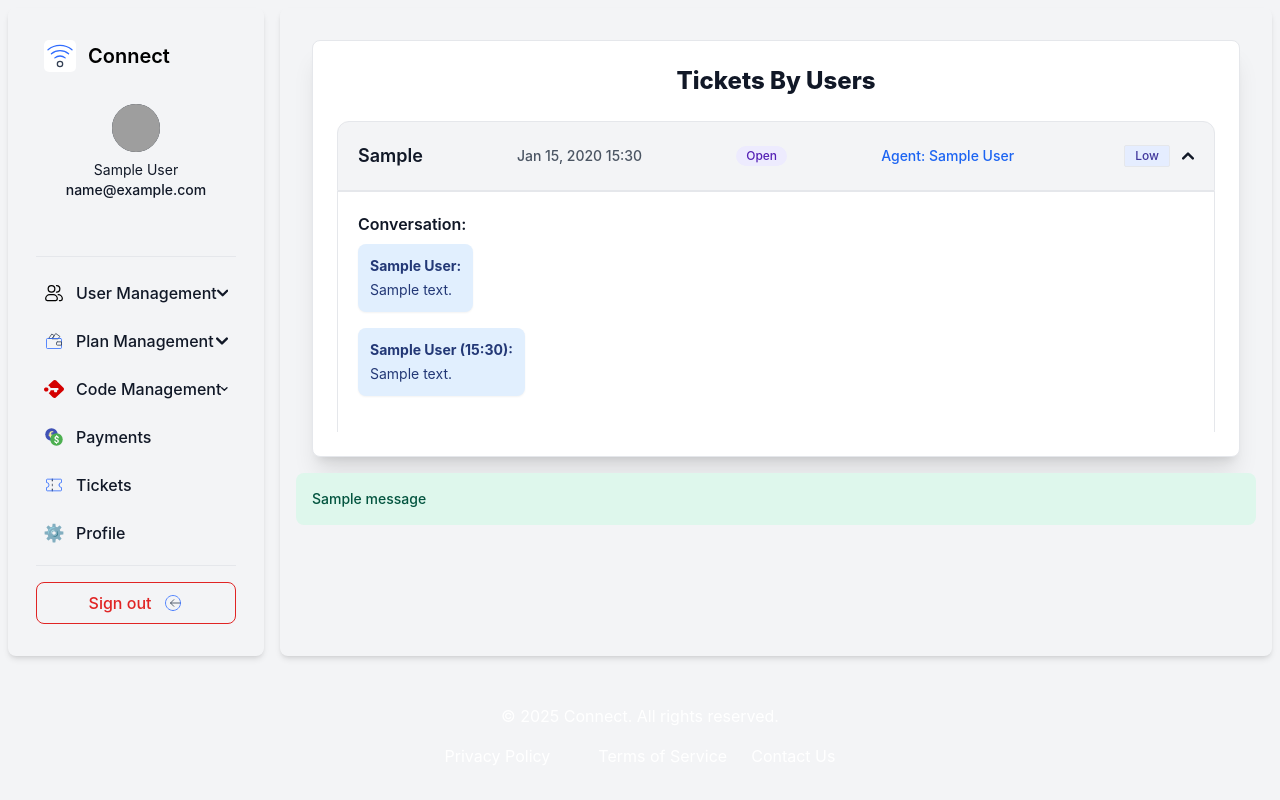
After one commit to thomaspt2016/Wifi-Collection, a Django app: page /owner/ticket in a window 1280 px wide, after a click that opens the changed part. The commit adds this page. Run offline with Django 5.2, Linux system fonts and the light colour scheme; a user stored in the database is signed in; tables that the repository leaves empty hold one stand-in row (values such as "Sample post"); one stand-in notice (Sample message) is shown; some libraries are stand-ins or nearby versions; grey boxes are pictures that could not be loaded.

Commit message:
owner ticket completed

```diff
--- a/owner/urls.py
+++ b/owner/urls.py
@@ -37,6 +37,7 @@ urlpatterns = [
     path('userupanddown/<int:id>',views.UserPromotions.as_view(),name='userupanddown'),
     path('profiledetail/<int:id>', views.ProfiledetailView.as_view(), name='profiledetails'),
     path('updateagentbuildings/<int:id>/', views.update_agent_buildings.as_view(), name='updateagentbuildings'),
+    path('ticket', views.TicketView.as_view(), name='ticket'),
 ]
 
 if settings.DEBUG:
--- a/owner/views.py
+++ b/owner/views.py
@@ -5,7 +5,7 @@ from django.views import View
 from django.http import HttpResponse
 from django.contrib import messages
 from django.contrib.auth.mixins import LoginRequiredMixin
-from common.models import CustomUser,InternetPlan,CodePoool,WifiCodeUpload,Profile,Payment,Building
+from common.models import CustomUser,InternetPlan,CodePoool,WifiCodeUpload,Profile,Payment,Building,Ticketing,TicketUpdates
 from django.core.paginator import Paginator, EmptyPage, PageNotAnInteger
 from django.db.models import Q,Count
 from common.forms import InternetPlanForm
@@ -492,3 +492,9 @@ class update_agent_buildings(LoginRequiredMixin, View):
             return redirect('owner:collectionagents')
         except:
             return redirect('owner:collectionagents')
+
+
+class TicketView(LoginRequiredMixin, View):
+    def get(self, request):
+        ticketdetails = Ticketing.objects.all().prefetch_related('updates').order_by('-ticketdate')
+        return render(request, 'owner/tickets.html', {'ticketdetails': ticketdetails})
--- a/templates/owner/ownhom.html
+++ b/templates/owner/ownhom.html
@@ -251,7 +251,7 @@
                     </li>
 
                     <li>
-                        <a href="{% url 'owner:payments' %}"
+                        <a href="{% url 'owner:ticket' %}"
                             class="flex items-center p-2 text-gray-900 rounded-lg dark:text-white hover:bg-teal-50 dark:hover:bg-gray-700 group">
                             <img class="flex-shrink-0 w-5 h-5 text-gray-500 transition duration-75 dark:text-gray-400 group-hover:text-teal-900 dark:group-hover:text-white"
                                 src="{% static 'client icons/ticket.svg' %}" alt="Payments icon" />
--- /dev/null
+++ b/templates/owner/tickets.html
@@ -0,0 +1,151 @@
+{% extends 'owner/ownhom.html' %}
+{% load static %}
+
+{% block title %}
+<title>Ticket Management</title>
+{% endblock %}
+
+{% block content %}
+<div class="p-4">
+    <div class="w-full">
+        {% if ticketdetails %}
+        <div class="bg-white dark:bg-gray-700 rounded-lg shadow-xl border border-gray-200 dark:border-gray-600 p-6">
+            <h2 class="text-2xl font-extrabold text-gray-900 dark:text-white mb-6 text-center">
+                Tickets By Users
+            </h2>
+            <div id="tickets-accordion" data-accordion="collapse">
+                {% for tic in ticketdetails %}
+                <h2 id="accordion-heading-{{ tic.ticketid }}">
+                    <button type="button" class="flex items-center justify-between w-full p-5 font-medium
+                    rtl:text-right text-gray-500 border border-gray-200 {% if not forloop.last %}border-b-0{% endif %}
+                    rounded-t-xl focus:ring-4 focus:ring-gray-200 dark:focus:ring-gray-800 dark:border-gray-700 dark:text-gray-400
+                    hover:bg-gray-100 dark:hover:bg-gray-800 gap-3" data-accordion-target="#accordion-body-{{ tic.ticketid }}"
+                    aria-expanded="false" aria-controls="accordion-body-{{ tic.ticketid }}">
+                        <div class="flex flex-wrap items-center justify-between w-full">
+                            <span class="text-lg font-semibold text-gray-900 dark:text-white">{{ tic.ticketsubj }}</span>
+                            <h6 class="text-sm text-gray-600 dark:text-gray-400 ms-auto me-4">{{ tic.ticketdate|date:"M d, Y H:i" }}</h6>
+                            {% if tic.ticketstatus == "Open" %}
+                            <span class="bg-purple-100 text-purple-800 text-xs font-medium px-2.5 py-0.5 rounded-full dark:bg-purple-900 dark:text-purple-300">Open</span>
+                            {% elif tic.ticketstatus == "Closed" %}
+                            <span class="bg-green-100 text-green-800 text-xs font-medium px-2.5 py-0.5 rounded-full dark:bg-green-900 dark:text-green-300">Closed</span>
+                            {% elif tic.ticketstatus == "In Progress" %}
+                            <span class="bg-yellow-100 text-yellow-800 text-xs font-medium px-2.5 py-0.5 rounded-full dark:bg-yellow-900 dark:text-yellow-300">In Progress</span>
+                            {% endif %}
+                            <h6 class="text-sm text-blue-600 dark:text-blue-400 ms-4">Agent: {% if tic.ticketto %}{{ tic.ticketto.first_name }} {{ tic.ticketto.last_name }}{% else %}Unassigned{% endif %}</h6>
+
+                            {% if tic.ticketpriority == "low" %}
+                            <span class="bg-indigo-100 text-indigo-800 text-xs font-medium px-2.5 py-0.5 rounded-sm dark:bg-gray-700 dark:text-indigo-400 border border-indigo-400 ms-4">Low</span>
+                            {% elif tic.ticketpriority == "medium" %}
+                            <span class="bg-yellow-100 text-yellow-800 text-xs font-medium px-2.5 py-0.5 rounded-sm dark:bg-gray-700 dark:text-yellow-300 border border-yellow-300 ms-4">Medium</span>
+                            {% elif tic.ticketpriority == "high" %}
+                            <span class="bg-green-100 text-green-800 text-xs font-medium px-2.5 py-0.5 rounded-sm dark:bg-gray-700 dark:text-green-400 border border-green-400 ms-4">High</span>
+                            {% elif tic.ticketpriority == "urgent" %}
+                            <span class="bg-red-100 text-red-800 text-xs font-medium px-2.5 py-0.5 rounded-sm dark:bg-gray-700 dark:text-red-400 border border-red-400 ms-4">Urgent</span>
+                            {% endif %}
+                        </div>
+                        <svg data-accordion-icon class="w-3 h-3 rotate-180 shrink-0" aria-hidden="true" xmlns="http://www.w3.org/2000/svg" fill="none" viewBox="0 0 10 6">
+                            <path stroke="currentColor" stroke-linecap="round" stroke-linejoin="round" stroke-width="2" d="M9 5 5 1 1 5"/>
+                        </svg>
+                    </button>
+                </h2>
+                <div id="accordion-body-{{ tic.ticketid }}" class="hidden" aria-labelledby="accordion-heading-{{ tic.ticketid }}">
+                    <div class="p-5 border border-b-0 border-gray-200 dark:border-gray-700 dark:bg-gray-900">
+                        <h4 class="text-md font-semibold text-gray-900 dark:text-white mb-2">Conversation:</h4>
+
+                        <div class="flex justify-start mb-4">
+                            <div class="bg-blue-100 dark:bg-blue-800 dark:bg-opacity-50 text-blue-900 dark:text-blue-200 p-3 rounded-lg max-w-2/3 shadow-sm">
+                                <p class="font-bold text-sm mb-1">{{ tic.ticketraised.first_name }} {{ tic.ticketraised.last_name }}:</p>
+                                <p class="text-sm">{{ tic.ticketdesc }}</p>
+                                {% if tic.ticketfile_basename %}
+                                <p class="text-xs text-blue-700 dark:text-blue-300 mt-1">
+                                    Attachment: <a href="{{ tic.ticketfile.url }}" target="_blank" class="hover:underline">{{ tic.ticketfile_basename }}</a>
+                                </p>
+                                {% endif %}
+                            </div>
+                        </div>
+
+                        {% if tic.updates.all %}
+                            {% for update in tic.updates.all %}
+                                {% if update.ticketupdateby == tic.ticketraised %}
+                                    <div class="flex justify-start mb-4">
+                                        <div class="bg-blue-100 dark:bg-blue-800 dark:bg-opacity-50 text-blue-900 dark:text-blue-200 p-3 rounded-lg max-w-2/3 shadow-sm">
+                                            <p class="font-bold text-sm mb-1">{{ tic.ticketraised.first_name }} {{ tic.ticketraised.last_name }} ({{ update.ticketupdate|date:"H:i" }}):</p>
+                                            <p class="text-sm">{{ update.ticketupdatedesc }}</p>
+                                            {% if update.ticketupdatefile_basename %}
+                                            <p class="text-xs text-blue-700 dark:text-blue-300 mt-1">
+                                                Attachment: <a href="{{ update.ticketupdatefile.url }}" target="_blank" class="hover:underline">{{ update.ticketupdatefile_basename }}</a>
+                                            </p>
+                                            {% endif %}
+                                        </div>
+                                    </div>
+                                {% else %}
+                                    <div class="flex justify-end mb-4">
+                                        <div class="bg-gray-100 dark:bg-gray-600 dark:bg-opacity-50 text-gray-900 dark:text-gray-200 p-3 rounded-lg max-w-2/3 shadow-sm">
+                                            <p class="font-bold text-sm mb-1">
+                                                {% if update.ticketupdateby %}{{ update.ticketupdateby.first_name }} {{ update.ticketupdateby.last_name }}{% else %}Agent{% endif %} ({{ update.ticketupdate|date:"H:i" }}):
+                                            </p>
+                                            <p class="text-sm">{{ update.ticketupdatedesc }}</p>
+                                            {% if update.ticketupdatefile_basename %}
+                                            <p class="text-xs text-gray-700 dark:text-gray-300 mt-1">
+                                                Attachment: <a href="{{ update.ticketupdatefile.url }}" target="_blank" class="hover:underline">{{ update.ticketupdatefile_basename }}</a>
+                                            </p>
+                                            {% endif %}
+                                        </div>
+                                    </div>
+                                {% endif %}
+                            {% endfor %}
+                        {% endif %}
+                    </div>
+                </div>
+                {% endfor %}
+            </div>
+        </div>
+        {% else %}
+        <div class="bg-white dark:bg-gray-700 rounded-lg shadow-xl border border-gray-200 dark:border-gray-600 p-6">
+            <h2 class="text-2xl font-extrabold text-gray-900 dark:text-white mb-6 text-center">
+                No tickets found.
+            </h2>
+        </div>
+        {% endif %}
+    </div>
+</div>
+
+{% if messages %}
+    <div class="mb-4">
+        {% for message in messages %}
+            <div class="p-4 mb-4 text-sm rounded-lg message-alert
+                {% if message.tags == 'success' %}
+                    bg-green-100 text-green-800 dark:bg-green-800 dark:text-green-200
+                {% elif message.tags == 'error' %}
+                    bg-red-100 text-red-800 dark:bg-red-800 dark:text-red-200
+                {% elif message.tags == 'warning' %}
+                    bg-yellow-100 text-yellow-800 dark:bg-yellow-800 dark:text-yellow-200
+                {% elif message.tags == 'info' %}
+                    bg-blue-100 text-blue-800 dark:bg-blue-800 dark:text-blue-200
+                {% else %}
+                    bg-gray-100 text-gray-800 dark:bg-gray-800 dark:text-gray-200
+                {% endif %}" role="alert">
+                <span class="font-medium">{{ message }}</span>
+            </div>
+        {% endfor %}
+    </div>
+{% endif %}
+{% endblock %}
+
+{% block extra_js %}
+<script src="https://cdnjs.cloudflare.com/ajax/libs/flowbite/2.3.0/flowbite.min.js" defer></script>
+<script>
+    document.addEventListener('DOMContentLoaded', function() {
+        const messageAlerts = document.querySelectorAll('.message-alert');
+        messageAlerts.forEach(function(alert) {
+            setTimeout(function() {
+                alert.style.transition = 'opacity 0.5s ease-out';
+                alert.style.opacity = '0';
+                setTimeout(function() {
+                    alert.style.display = 'none';
+                }, 500);
+            }, 1000);
+        });
+    });
+</script>
+{% endblock %}
```
